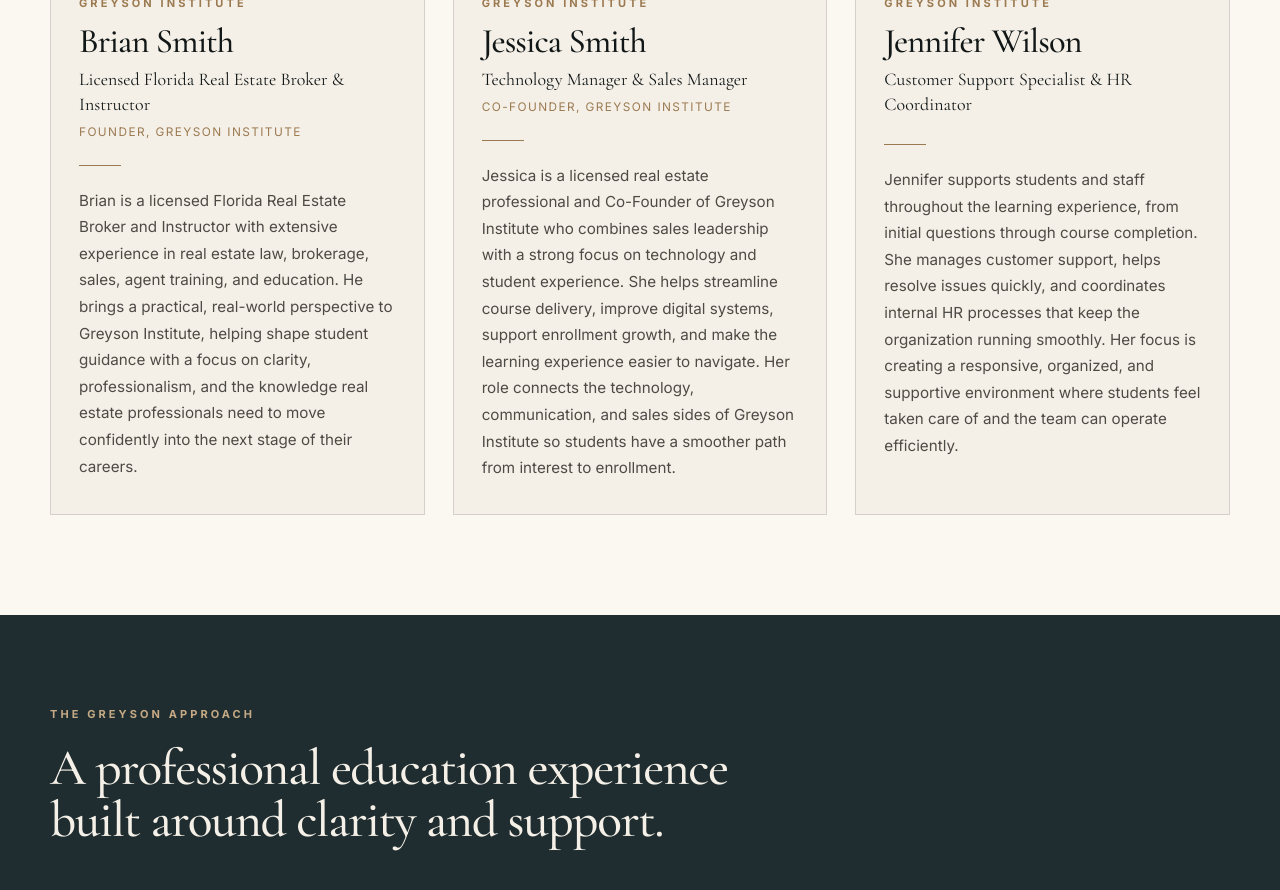
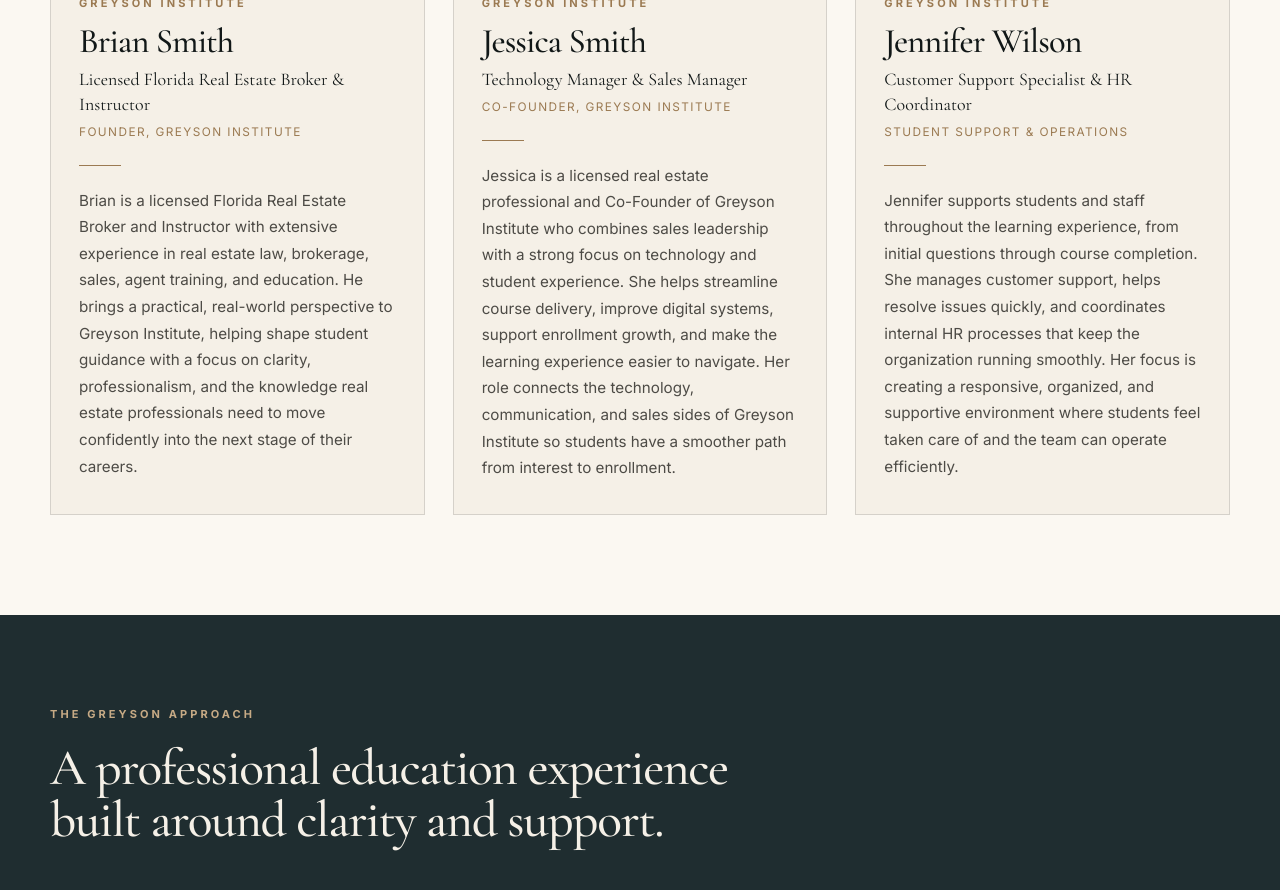
Before and after one commit to BrianLook/Greyson-Institute-Website, a Next.js app: page /about in a window 1280 px wide. Shown: the part 960-1850 px from the top of the page. Built offline with nearby package versions, Linux system fonts and the light colour scheme.

Commit message:
Add Jennifer support operations role

```diff
--- a/app/about/page.tsx
+++ b/app/about/page.tsx
@@ -24,6 +24,7 @@
   {
     name: "Jennifer Wilson",
     title: "Customer Support Specialist & HR Coordinator",
+    secondary: "Student Support & Operations",
     image: "/jennifer-wilson.png",
     bio:
       "Jennifer supports students and staff throughout the learning experience, from initial questions through course completion. She manages customer support, helps resolve issues quickly, and coordinates internal HR processes that keep the organization running smoothly. Her focus is creating a responsive, organized, and supportive environment where students feel taken care of and the team can operate efficiently.",
```
